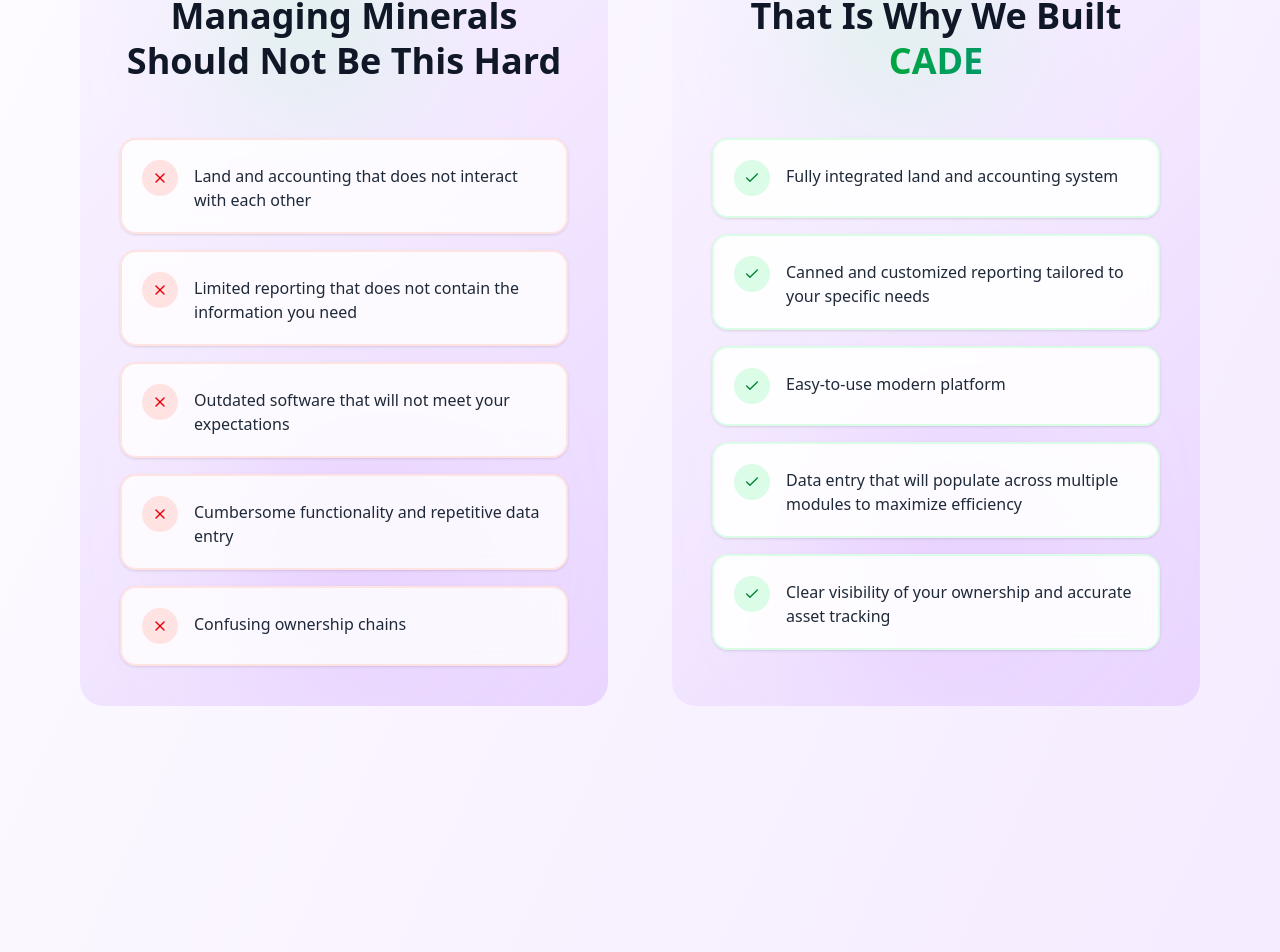
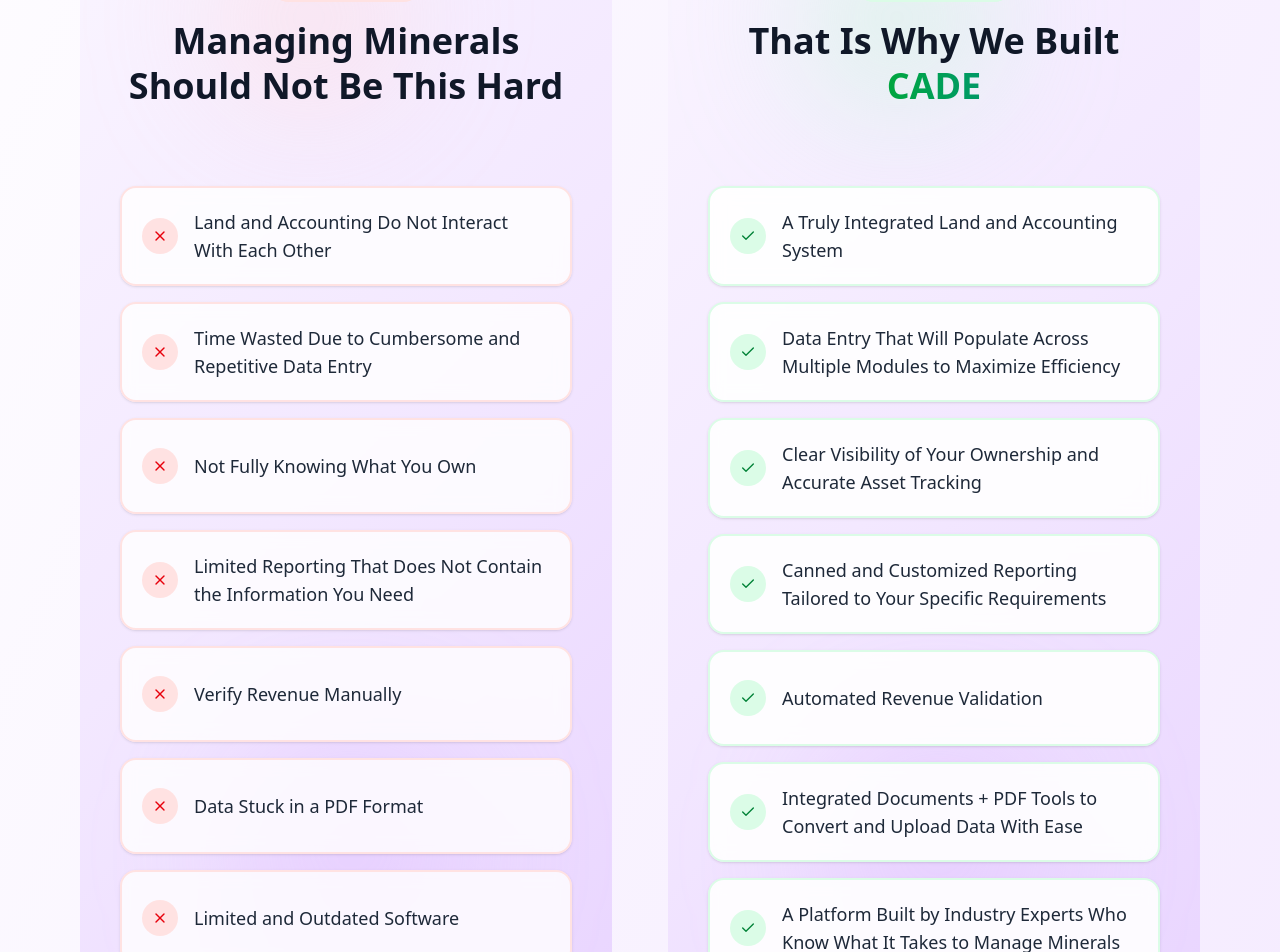
Before and after one commit to CADESoftwareSolutions/MRM-frontend, a Next.js app: page / in a window 1280 px wide. Shown: the part 1826-2778 px from the top of the page. Built offline with nearby package versions, Linux system fonts and the light colour scheme.

Commit message:
fixes for home page and styling

```diff
--- a/components/FormComponents/Form.tsx
+++ b/components/FormComponents/Form.tsx
@@ -309,7 +309,7 @@ export const Form: React.FC<FormProps> = ({
   const formBody = (
     <>
       <Tabs value={activeTab} onValueChange={setActiveTab} className="w-full">
-        <TabsList className="flex w-full bg-transparent border-b border-purple-300/20 rounded-none gap-0 h-auto p-0">
+        <TabsList className="flex w-full bg-white/5 border border-purple-300/20 rounded-xl gap-1 h-auto p-1">
           {config.tabs.map((tab) => {
             const classifications = watchedValues.classifications ?? [];
             if (tab.id === "vendor" && !classifications.includes("VENDOR")) return null;
@@ -318,7 +318,7 @@ export const Form: React.FC<FormProps> = ({
               <TabsTrigger
                 key={tab.id}
                 value={tab.id}
-                className="flex-1 rounded-none border-b-2 border-transparent px-4 py-2.5 text-sm font-medium text-purple-200 hover:text-purple-100 hover:bg-purple-500/10 cursor-pointer transition-all data-[state=active]:border-purple-400 data-[state=active]:text-white data-[state=active]:bg-transparent data-[state=active]:shadow-none"
+                className="flex-1 rounded-lg px-4 py-2 text-sm font-medium text-purple-200/70 hover:text-purple-100 hover:bg-purple-500/30 cursor-pointer transition-all data-[state=active]:bg-purple-600 data-[state=active]:text-white data-[state=active]:shadow-none"
               >
                 {tab.label}
               </TabsTrigger>
--- a/components/FormComponents/List.tsx
+++ b/components/FormComponents/List.tsx
@@ -305,7 +305,7 @@ export const List: React.FC<ListProps> = ({
       </div>
 
       {/* Table — overflow-hidden here clips the table corners at the bottom */}
-      <div className="overflow-x-auto overflow-y-visible rounded-b-xl">
+      <div className="overflow-x-auto rounded-b-xl">
         <table className="w-full text-sm" style={{ tableLayout: "fixed" }}>
           <colgroup>
             {columns.map((col) => (
@@ -361,7 +361,7 @@ export const List: React.FC<ListProps> = ({
                   onClick={() => onEdit(item)}
                   className={`border-b last:border-0 transition-colors cursor-pointer ${
                     isLight
-                      ? "border-purple-100 hover:bg-purple-200/60"
+                      ? "border-purple-100 hover:bg-purple-300/50"
                       : "border-purple-300/10 hover:bg-purple-500/[0.18]"
                   }`}
                 >
--- a/components/HomePage/AboutUs/AboutUs.tsx
+++ b/components/HomePage/AboutUs/AboutUs.tsx
@@ -1,23 +1,38 @@
 import Image from "next/image";
-import { useState } from "react";
+
 import { Droplet } from "lucide-react";
 import { Card, CardContent } from "@/components/ui/card";
 import { X, Check } from "lucide-react";
 
-const challenges = [
-  "Land and accounting that does not interact with each other",
-  "Limited reporting that does not contain the information you need",
-  "Outdated software that will not meet your expectations",
-  "Cumbersome functionality and repetitive data entry",
-  "Confusing ownership chains",
-];
-
-const solutions = [
-  "Fully integrated land and accounting system",
-  "Canned and customized reporting tailored to your specific needs",
-  "Easy-to-use modern platform",
-  "Data entry that will populate across multiple modules to maximize efficiency",
-  "Clear visibility of your ownership and accurate asset tracking",
+const pairs = [
+  {
+    problem: "Land and Accounting Do Not Interact With Each Other",
+    solution: "A Truly Integrated Land and Accounting System",
+  },
+  {
+    problem: "Time Wasted Due to Cumbersome and Repetitive Data Entry",
+    solution: "Data Entry That Will Populate Across Multiple Modules to Maximize Efficiency",
+  },
+  {
+    problem: "Not Fully Knowing What You Own",
+    solution: "Clear Visibility of Your Ownership and Accurate Asset Tracking",
+  },
+  {
+    problem: "Limited Reporting That Does Not Contain the Information You Need",
+    solution: "Canned and Customized Reporting Tailored to Your Specific Requirements",
+  },
+  {
+    problem: "Verify Revenue Manually",
+    solution: "Automated Revenue Validation",
+  },
+  {
+    problem: "Data Stuck in a PDF Format",
+    solution: "Integrated Documents + PDF Tools to Convert and Upload Data With Ease",
+  },
+  {
+    problem: "Limited and Outdated Software",
+    solution: "A Platform Built by Industry Experts Who Know What It Takes to Manage Minerals",
+  },
 ];
 
 const benefits = [
@@ -101,17 +116,17 @@ const AboutUs = () => {
             }}
           />
           <div className="relative mx-auto max-w-7xl">
-            <div className="grid grid-cols-1 gap-16 md:grid-cols-2">
+            <div className="grid grid-cols-1 gap-14 md:grid-cols-2">
 
-              {/* Problem column */}
+              {/* Problem card */}
               <div
                 className="relative flex flex-col overflow-hidden rounded-3xl p-8 md:p-10"
                 style={{ background: "linear-gradient(135deg, #faf5ff 0%, #f3e8ff 50%, #e9d5ff 100%)" }}
               >
-                <div className="absolute left-1/4 top-10 h-48 w-48 rounded-full bg-green-200/40 blur-3xl" />
+                <div className="absolute left-1/4 top-10 h-48 w-48 rounded-full bg-red-200/30 blur-3xl" />
                 <div className="absolute right-1/4 bottom-10 h-64 w-64 rounded-full bg-purple-300/30 blur-3xl" />
 
-                <div className="relative mb-10 flex min-h-44 flex-col items-center justify-center text-center">
+                <div className="relative mb-10 flex h-56 flex-col items-center justify-start pt-10 text-center">
                   <div className="mb-4 inline-block rounded-full bg-red-100 px-6 py-2">
                     <span className="text-sm font-semibold uppercase tracking-wider text-red-600">
                       The Problem
@@ -122,26 +137,24 @@ const AboutUs = () => {
                   </h2>
                 </div>
 
-                <div className="relative grid gap-4">
-                  {challenges.map((c, idx) => (
+                <div className="relative flex flex-col gap-4">
+                  {pairs.map((pair, idx) => (
                     <div
                       key={idx}
-                      className="group rounded-2xl border-2 border-red-100 bg-white/80 p-5 shadow-sm backdrop-blur-sm transition-all duration-300 hover:border-red-200 hover:shadow-xl"
+                      className="group flex min-h-24 items-center rounded-2xl border-2 border-red-100 bg-white/80 p-5 shadow-sm backdrop-blur-sm transition-all duration-300 hover:border-red-200 hover:shadow-xl"
                     >
-                      <div className="flex items-start gap-4">
+                      <div className="flex items-center gap-4">
                         <div className="flex h-9 w-9 flex-shrink-0 items-center justify-center rounded-full bg-red-100 transition-colors group-hover:bg-red-200">
                           <X className="h-4 w-4 text-red-600" />
                         </div>
-                        <p className="pt-1 text-base font-medium text-gray-800">
-                          {c}
-                        </p>
+                        <p className="text-lg font-medium text-gray-800">{pair.problem}</p>
                       </div>
                     </div>
                   ))}
                 </div>
               </div>
 
-              {/* Solution column */}
+              {/* Solution card — offset lower */}
               <div
                 className="relative flex flex-col overflow-hidden rounded-3xl p-8 md:p-10"
                 style={{ background: "linear-gradient(135deg, #faf5ff 0%, #f3e8ff 50%, #e9d5ff 100%)" }}
@@ -149,7 +162,7 @@ const AboutUs = () => {
                 <div className="absolute left-1/4 top-10 h-48 w-48 rounded-full bg-green-200/40 blur-3xl" />
                 <div className="absolute right-1/4 bottom-10 h-64 w-64 rounded-full bg-purple-300/30 blur-3xl" />
 
-                <div className="relative mb-10 flex min-h-44 flex-col items-center justify-center text-center">
+                <div className="relative mb-10 flex h-56 flex-col items-center justify-start pt-10 text-center">
                   <div className="mb-4 inline-block rounded-full bg-green-100 px-6 py-2">
                     <span className="text-sm font-semibold uppercase tracking-wider text-green-700">
                       The Solution
@@ -163,19 +176,17 @@ const AboutUs = () => {
                   </h2>
                 </div>
 
-                <div className="relative grid gap-4">
-                  {solutions.map((s, idx) => (
+                <div className="relative flex flex-col gap-4">
+                  {pairs.map((pair, idx) => (
                     <div
                       key={idx}
-                      className="group rounded-2xl border-2 border-green-100 bg-white/90 p-5 shadow-sm backdrop-blur-sm transition-all duration-300 hover:border-green-200 hover:shadow-xl hover:-translate-y-0.5"
+                      className="group flex min-h-24 items-center rounded-2xl border-2 border-green-100 bg-white/90 p-5 shadow-sm backdrop-blur-sm transition-all duration-300 hover:border-green-200 hover:shadow-xl hover:-translate-y-0.5"
                     >
-                      <div className="flex items-start gap-4">
+                      <div className="flex items-center gap-4">
                         <div className="flex h-9 w-9 flex-shrink-0 items-center justify-center rounded-full bg-green-100 transition-colors group-hover:bg-green-200">
                           <Check className="h-4 w-4 text-green-700" />
                         </div>
-                        <p className="pt-1 text-base font-medium text-gray-800">
-                          {s}
-                        </p>
+                        <p className="text-lg font-medium text-gray-800">{pair.solution}</p>
                       </div>
                     </div>
                   ))}
--- a/components/HomePage/IntroSection/IntroSection.tsx
+++ b/components/HomePage/IntroSection/IntroSection.tsx
@@ -38,7 +38,7 @@ const IntroSection = () => {
         <span style={{ color: "#e91e63" }}>Integrated</span> Software
       </h1>
       <p className="mb-12 max-w-2xl text-base text-white opacity-90 md:text-lg">
-        Designed for Oil and Gas AAccounting and Land Management
+        Designed for Oil and Gas Accounting and Land Management
       </p>
       <div className="flex max-w-7xl items-center justify-center gap-6 lg:gap-8">
         {homeImages.map((feature, index) => (
--- a/index.css
+++ b/index.css
@@ -59,7 +59,7 @@ body {
 
 /* Form tab hover — these dark-mode classes are invisible / wrong on light backgrounds */
 .light-theme .hover\:text-purple-100:hover  { color: rgb(88 28 135); }
-.light-theme .hover\:bg-purple-500\/10:hover { background-color: rgb(243 232 255); }
+.light-theme .hover\:bg-purple-500\/10:hover { background-color: rgb(216 180 254 / 0.5); }
 
 /* "Add Internal Contact" dashed button — hover:bg-white/5 is invisible on light bg */
 .light-theme .hover\:bg-white\/5:hover { background-color: rgb(237 233 254 / 0.6); }
@@ -137,7 +137,8 @@ body {
 
 /* Tabs */
 .light-theme [data-slot="tabs-list"] {
-  background-color: rgb(237 233 254);
+  background-color: rgb(237 233 254 / 0.6);
+  border-color: rgb(196 181 253 / 0.5);
 }
 .light-theme [data-slot="tabs-trigger"][data-state=active] {
   background-color: rgb(147 51 234);
```
